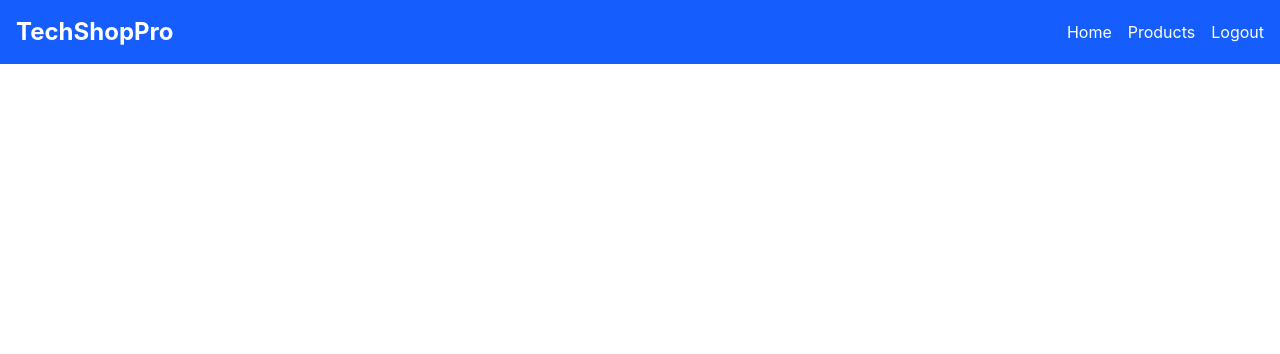
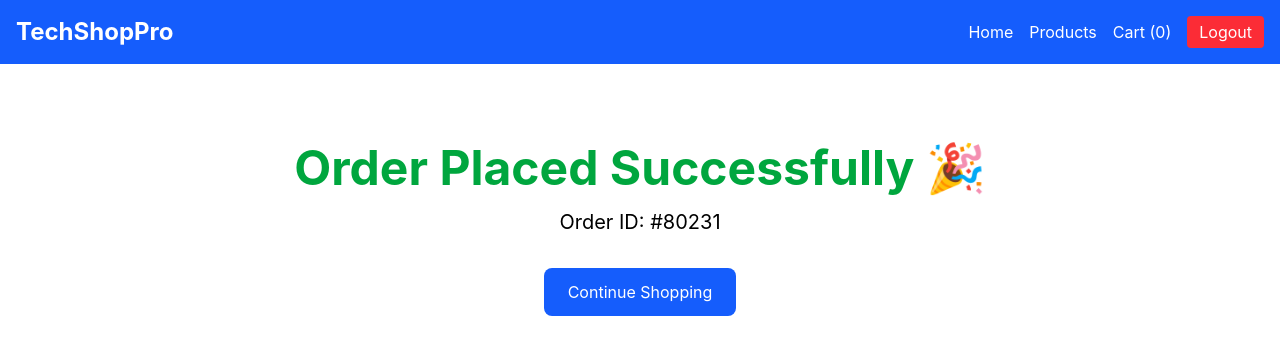
Before and after one commit to Narendra-Git1/techshoppro-frontend, a React (Vite) app: page /order-success in a window 1280 px wide. Shown: the top 354 px of the page. Built offline with nearby package versions, Linux system fonts and the light colour scheme; sample sign-in values are in the browser's storage.

Commit message:
Phase 2 completed - Authentication, protected routes, cart management and checkout flow

```diff
--- a/src/App.jsx
+++ b/src/App.jsx
@@ -5,9 +5,16 @@ import Navbar from "./components/Navbar";
 import Home from "./pages/Home";
 import Login from "./pages/auth/Login";
 import Register from "./pages/auth/Register";
+
 import Products from "./pages/products/Products";
 import ProductDetails from "./pages/products/ProductDetails";
+
 import Cart from "./pages/cart/Cart";
+
+import ProtectedRoute from "./routes/ProtectedRoute";
+
+import Checkout from "./pages/orders/Checkout";
+import OrderSuccess from "./pages/orders/OrderSuccess";
 
 function App() {
   return (
@@ -15,13 +22,26 @@ function App() {
       <Navbar />
 
       <Routes>
-        <Route path="/" element={<Home />} />
 
-        <Route path="/login" element={<Login />} />
+        <Route
+          path="/"
+          element={<Home />}
+        />
 
-        <Route path="/register" element={<Register />} />
+        <Route
+          path="/login"
+          element={<Login />}
+        />
 
-        <Route path="/products" element={<Products />} />
+        <Route
+          path="/register"
+          element={<Register />}
+        />
+
+        <Route
+          path="/products"
+          element={<Products />}
+        />
 
         <Route
           path="/products/:id"
@@ -30,8 +50,31 @@ function App() {
 
         <Route
           path="/cart"
-          element={<Cart />}
+          element={
+            <ProtectedRoute>
+              <Cart />
+            </ProtectedRoute>
+          }
         />
+
+        <Route
+          path="/checkout"
+          element={
+            <ProtectedRoute>
+              <Checkout />
+            </ProtectedRoute>
+          }
+        />
+
+        <Route
+          path="/order-success"
+          element={
+            <ProtectedRoute>
+              <OrderSuccess />
+            </ProtectedRoute>
+          }
+        />
+
       </Routes>
     </>
   );
--- a/src/components/Navbar.jsx
+++ b/src/components/Navbar.jsx
@@ -2,14 +2,15 @@ import { Link } from "react-router-dom";
 import { useContext } from "react";
 
 import { AuthContext } from "../context/AuthContext";
+import { useCart } from "../context/CartContext";
 
 function Navbar() {
 
-    const { logout } =
-        useContext(AuthContext);
+    const { logout } = useContext(AuthContext);
 
-    const token =
-        localStorage.getItem("token");
+    const { cartItems } = useCart();
+
+    const token = localStorage.getItem("token");
 
     const handleLogout = () => {
 
@@ -24,9 +25,12 @@ function Navbar() {
 
             <div className="container mx-auto flex justify-between items-center">
 
-                <h1 className="text-2xl font-bold">
+                <Link
+                    to="/"
+                    className="text-2xl font-bold"
+                >
                     TechShopPro
-                </h1>
+                </Link>
 
                 <div className="space-x-4">
 
@@ -38,9 +42,16 @@ function Navbar() {
                         Products
                     </Link>
 
+                    <Link to="/cart">
+                        Cart ({cartItems.length})
+                    </Link>
+
                     {token ? (
 
-                        <button onClick={handleLogout}>
+                        <button
+                            onClick={handleLogout}
+                            className="bg-red-500 px-3 py-1 rounded"
+                        >
                             Logout
                         </button>
 
--- a/src/pages/cart/Cart.jsx
+++ b/src/pages/cart/Cart.jsx
@@ -125,11 +125,12 @@ function Cart() {
                                 Continue Shopping
                             </Link>
 
-              <button
+                            <Link
+                                to="/checkout"
                                 className="bg-green-600 text-white px-6 py-3 rounded-lg hover:bg-green-700"
                             >
                                 Checkout
-              </button>
+                            </Link>
 
                         </div>
 
--- /dev/null
+++ b/src/pages/orders/Checkout.jsx
@@ -0,0 +1,53 @@
+import { useCart } from "../../context/CartContext";
+
+function Checkout() {
+
+  const { cartItems } = useCart();
+
+  const totalPrice = cartItems.reduce(
+    (total, item) =>
+      total + item.price * item.quantity,
+    0
+  );
+
+  return (
+    <div className="max-w-5xl mx-auto p-6">
+
+      <h1 className="text-4xl font-bold mb-6">
+        Checkout
+      </h1>
+
+      {cartItems.map((item) => (
+
+        <div
+          key={item.id}
+          className="flex justify-between border-b py-4"
+        >
+          <h2>{item.name}</h2>
+
+          <h2>
+            ₹{item.price * item.quantity}
+          </h2>
+        </div>
+
+      ))}
+
+      <div className="mt-6">
+
+        <h2 className="text-3xl font-bold">
+          Total: ₹{totalPrice}
+        </h2>
+
+        <button
+          className="mt-6 bg-green-600 text-white px-6 py-3 rounded-lg"
+        >
+          Place Order
+        </button>
+
+      </div>
+
+    </div>
+  );
+}
+
+export default Checkout;
--- /dev/null
+++ b/src/pages/orders/OrderSuccess.jsx
@@ -0,0 +1,27 @@
+import { Link } from "react-router-dom";
+
+function OrderSuccess() {
+
+  return (
+    <div className="text-center mt-20">
+
+      <h1 className="text-5xl font-bold text-green-600">
+        Order Placed Successfully 🎉
+      </h1>
+
+      <p className="mt-4 text-xl">
+        Order ID: #{Math.floor(Math.random() * 100000)}
+      </p>
+
+      <Link
+        to="/products"
+        className="inline-block mt-8 bg-blue-600 text-white px-6 py-3 rounded-lg"
+      >
+        Continue Shopping
+      </Link>
+
+    </div>
+  );
+}
+
+export default OrderSuccess;
--- a/src/routes/ProtectedRoute.jsx
+++ b/src/routes/ProtectedRoute.jsx
@@ -1,14 +1,10 @@
-import { useContext } from "react";
 import { Navigate } from "react-router-dom";
-
-import { AuthContext } from "../context/AuthContext";
 
 function ProtectedRoute({ children }) {
 
-  const { token } = useContext(AuthContext);
+  const token = localStorage.getItem("token");
 
   if (!token) {
-
     return <Navigate to="/login" />;
   }
 
```
Lines whose indentation alone changed are shown as unchanged.
